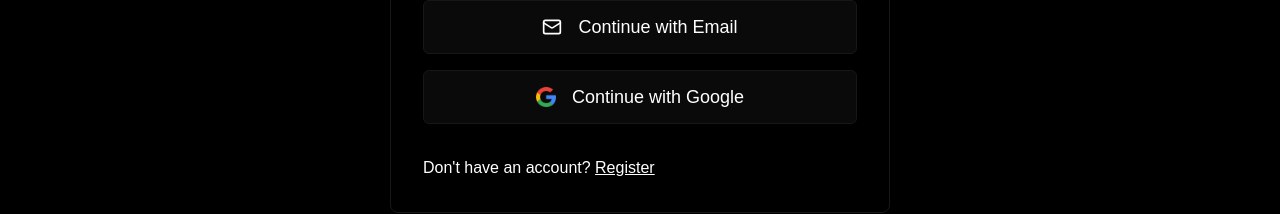
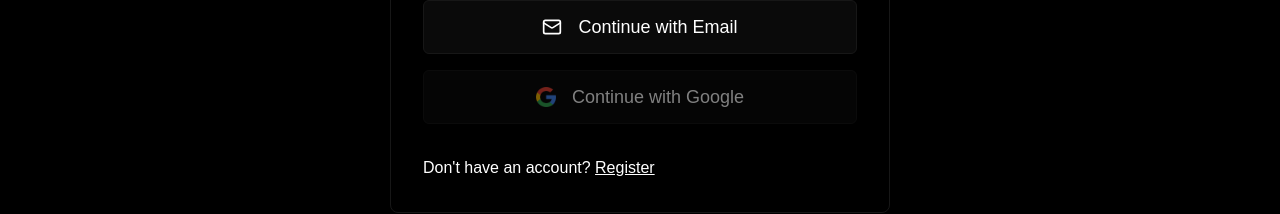
Before and after one commit to Merkie/portcullis, a SvelteKit app: page /login in a window 1280 px wide. Shown: the part 350-564 px from the top of the page. Built offline with nearby package versions, Linux system fonts and the light colour scheme; a web font is replaced by a local one.

Commit message:
Make google button disabled on login route

```diff
--- a/src/routes/(auth)/login/+page.svelte
+++ b/src/routes/(auth)/login/+page.svelte
@@ -13,7 +13,7 @@
 	<span>Continue with Email</span>
 </button>
 
-<button class="auth-btn mb-8">
+<button class="auth-btn mb-8" disabled={true}>
 	<img src="/images/google-icon-small.png" width={20} alt="Google Logo" />
 	<span>Continue with Google</span>
 </button>
```
